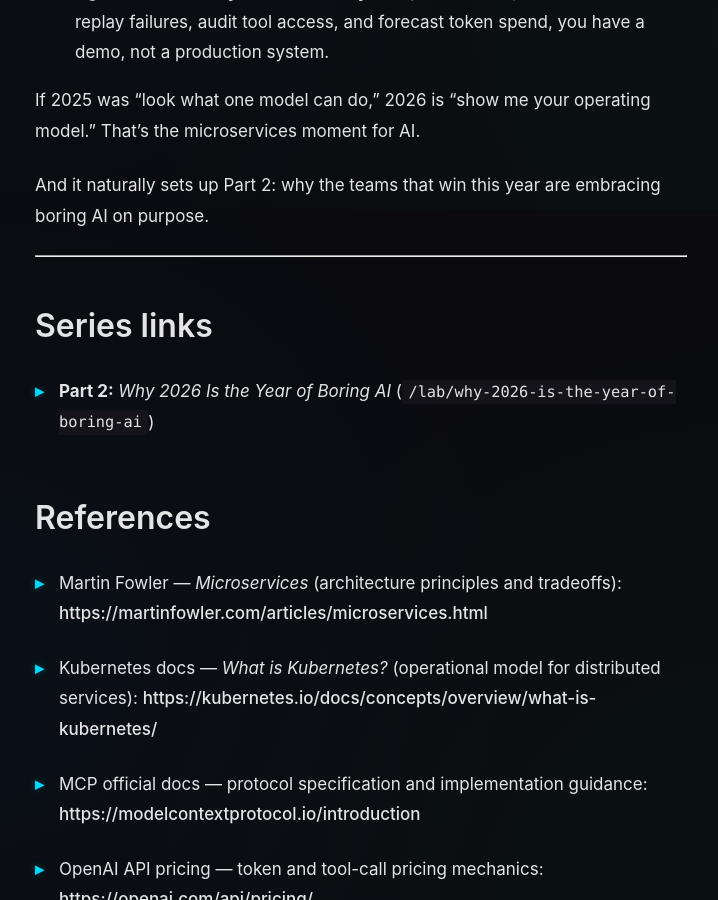
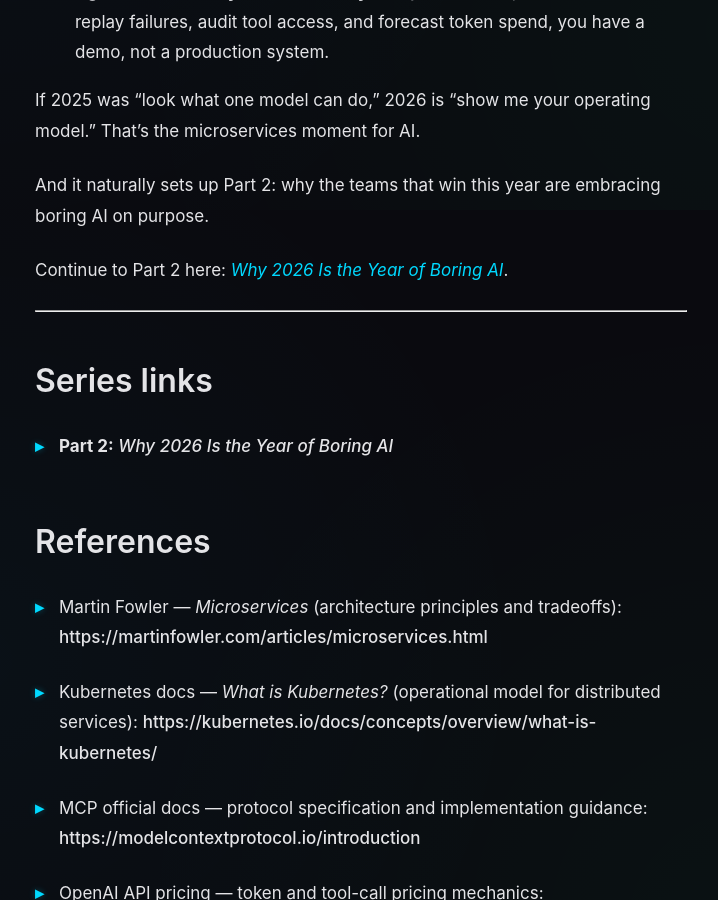
Before and after one commit to sfayka/lab, a Jekyll site: the page built from _posts/2026-02-05-the-microservices-moment-for-ai.md, in a window 1280 px wide and 900 px high, scrolled down 3390 px. Shown: the whole window, without its empty margins (279-997 px from the left). Built offline with Jekyll 4.4.1, drawn with Linux system fonts in a browser that asks for light colours.

Commit message:
Fixes for the microservices moment for ai essay

```diff
--- a/_posts/2026-02-05-the-microservices-moment-for-ai.md
+++ b/_posts/2026-02-05-the-microservices-moment-for-ai.md
@@ -8,7 +8,7 @@
 
 ## **AI Operating Model Series — Part 1 of 2**
 
-Companion: *Why 2026 Is the Year of Boring AI*.
+Companion: [*Why 2026 Is the Year of Boring AI*]({% post_url 2026-02-05-why-2026-is-the-year-of-boring-ai %}).
 
 If you were around for monolith-to-microservices, this phase in AI should feel familiar. The first wave is always magical: one giant thing appears to do everything, demos look incredible, and teams convince themselves architecture can wait. Then production reality shows up and the bill comes due.
 
@@ -71,11 +71,13 @@
 
 And it naturally sets up Part 2: why the teams that win this year are embracing boring AI on purpose.
 
+Continue to Part 2 here: [*Why 2026 Is the Year of Boring AI*]({% post_url 2026-02-05-why-2026-is-the-year-of-boring-ai %}).
+
 ---
 
 ## Series links
 
-- **Part 2:** *Why 2026 Is the Year of Boring AI* (`/lab/why-2026-is-the-year-of-boring-ai`)
+- **Part 2:** [*Why 2026 Is the Year of Boring AI*]({% post_url 2026-02-05-why-2026-is-the-year-of-boring-ai %})
 
 ## References
 
```
